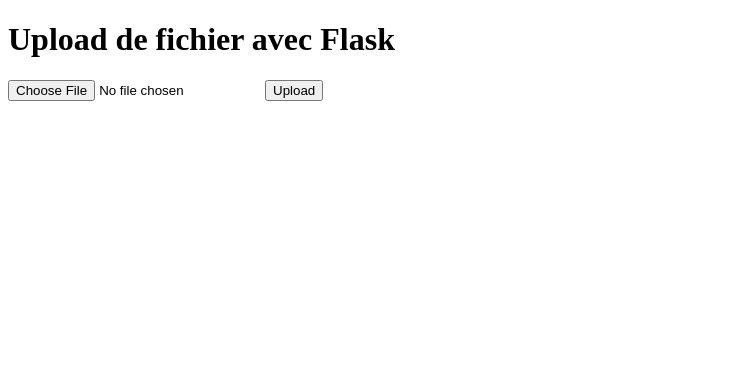
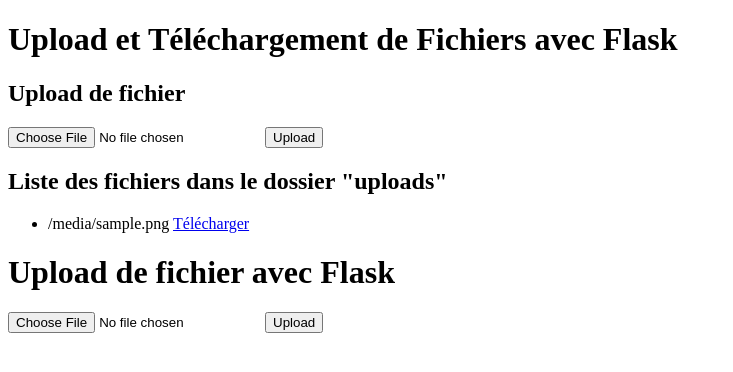
Before and after one commit to hatembellaaj/IATunNumBE, a Flask app: template templates/index.html in a window 1280 px wide. Shown: the top 372 px of the page, without its empty margins (0-733 px from the left). Run offline with Flask 3, Linux system fonts and the light colour scheme; the template is opened without the code that fills it: most values are stand-ins (such as "Sample title", 1, 10 or a date in 2020).

Commit message:
upload file

```diff
--- a/app.py
+++ b/app.py
@@ -88,14 +88,20 @@
 # Page d'accueil avec le formulaire pour l'upload
 @app.route('/index2')
 def index2():
-    return render_template('index.html')
+    files = os.listdir('uploads')  # Liste des fichiers dans le dossier "uploads"
+    return render_template('index.html', files=files)
 
 # Route pour gérer l'upload de fichier
 @app.route('/upload', methods=['POST'])
 def upload_file():
     uploaded_file = request.files['file']
     if uploaded_file.filename != '':
-        uploaded_file.save(uploaded_file.filename)
+        uploaded_file.save('uploads/' + uploaded_file.filename)  # Enregistre le fichier dans le dossier "uploads"
         return 'Fichier uploadé avec succès : ' + uploaded_file.filename
     else:
         return 'Aucun fichier sélectionné'
+
+# Route pour télécharger un fichier
+@app.route('/download/<filename>')
+def download_file(filename):
+    return send_file('uploads/' + filename, as_attachment=True)
--- a/templates/index.html
+++ b/templates/index.html
@@ -1,10 +1,28 @@
 <!doctype html>
 <html lang="en">
-<head>
-    <meta charset="utf-8">
-    <title>Upload de fichier</title>
-</head>
-<body>
+    <head>
+        <meta charset="utf-8">
+        <title>Upload et Téléchargement de Fichiers</title>
+    </head>
+    <body>
+        <h1>Upload et Téléchargement de Fichiers avec Flask</h1>
+
+        <h2>Upload de fichier</h2>
+        <form method="POST" action="/upload" enctype="multipart/form-data">
+            <input type="file" name="file">
+            <input type="submit" value="Upload">
+        </form>
+
+        <h2>Liste des fichiers dans le dossier "uploads"</h2>
+        <ul>
+            {% for file in files %}
+                <li>
+                    {{ file }}
+                    <a href="/download/{{ file }}" download>Télécharger</a>
+                </li>
+            {% endfor %}
+        </ul>
+
     <h1>Upload de fichier avec Flask</h1>
     <form method="POST" action="/upload" enctype="multipart/form-data">
         <input type="file" name="file">
```
